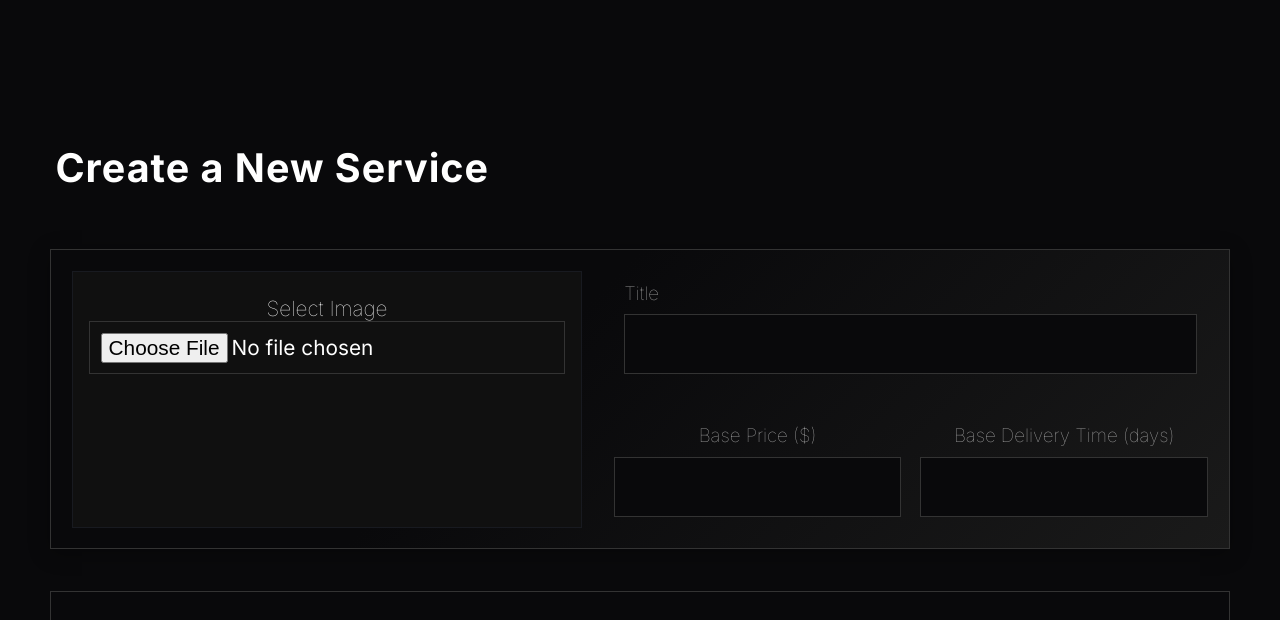
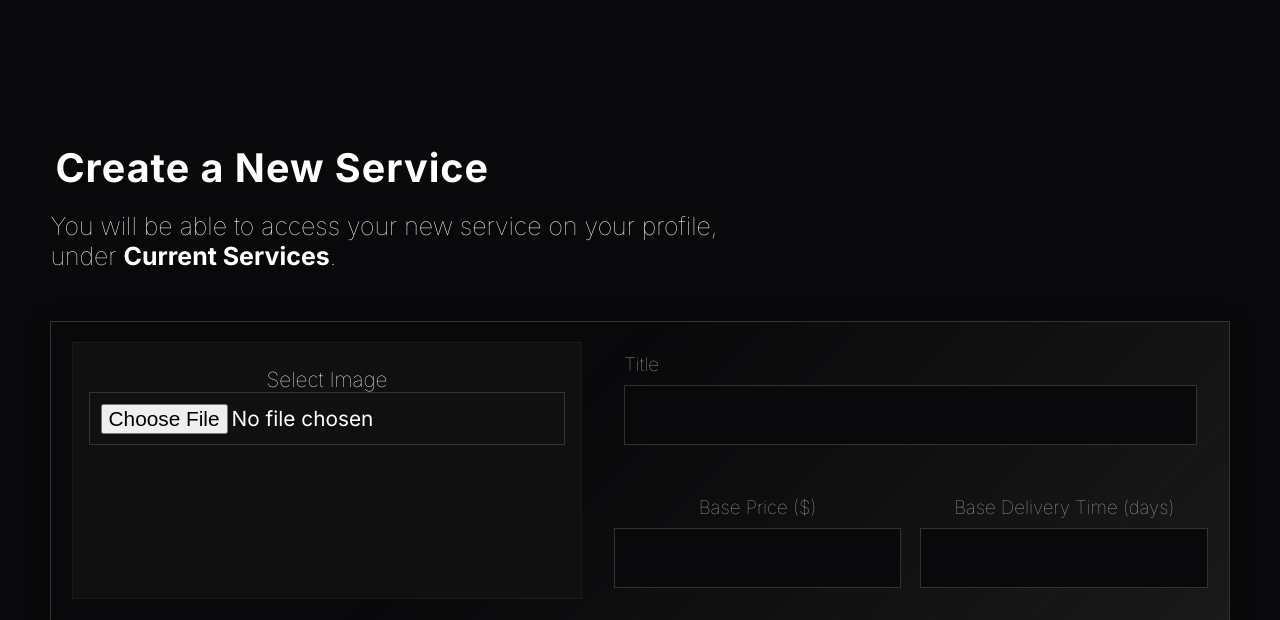
Before and after one commit to simaopsbarbosa/sixer, a PHP site: page /pages/create_service.php in a window 1280 px wide. Shown: the part 84-704 px from the top of the page. Run offline with PHP 8.4, Linux system fonts and the light colour scheme.

Commit message:
finished create_service page

```diff
--- a/css/create_service.css
+++ b/css/create_service.css
@@ -21,7 +21,6 @@ body {
     font-weight: bold;
     color: #fff;
     text-align: left;
-    margin-bottom: 1.5em;
     letter-spacing: 1px;
     font-family: 'Inter', sans-serif;
     line-height: 1.1;
@@ -260,3 +259,17 @@ body {
 #service-tags {
     max-width: 100%;
 }
+
+.create-service-subtitle, .service-form .service-subtitle {
+    font-family: Inter, sans-serif;
+    font-size: 1.2em;
+    font-weight: 100;
+    text-align: left;
+    margin-bottom: 2em;
+}
+
+
+.create-service-subtitle span strong, .service-form .service-subtitle span strong, .service-form .service-subtitle span span {
+  font-weight: bold;
+  color: #fff;
+}
--- a/pages/create_service.php
+++ b/pages/create_service.php
@@ -20,6 +20,9 @@
       <div class="service-container">
         <form class="service-form" action="#" method="post" enctype="multipart/form-data">
           <h1>Create a New Service</h1>
+          <h2 class="service-subtitle">
+            <span>You will be able to access your new service on your profile,<br>under <span style="font-weight:bold;">Current Services</span>.</span>
+          </h2>
           <div class="service-header efficient-layout">
             <div class="service-image-upload">
               <span>Select Image</span>
```
